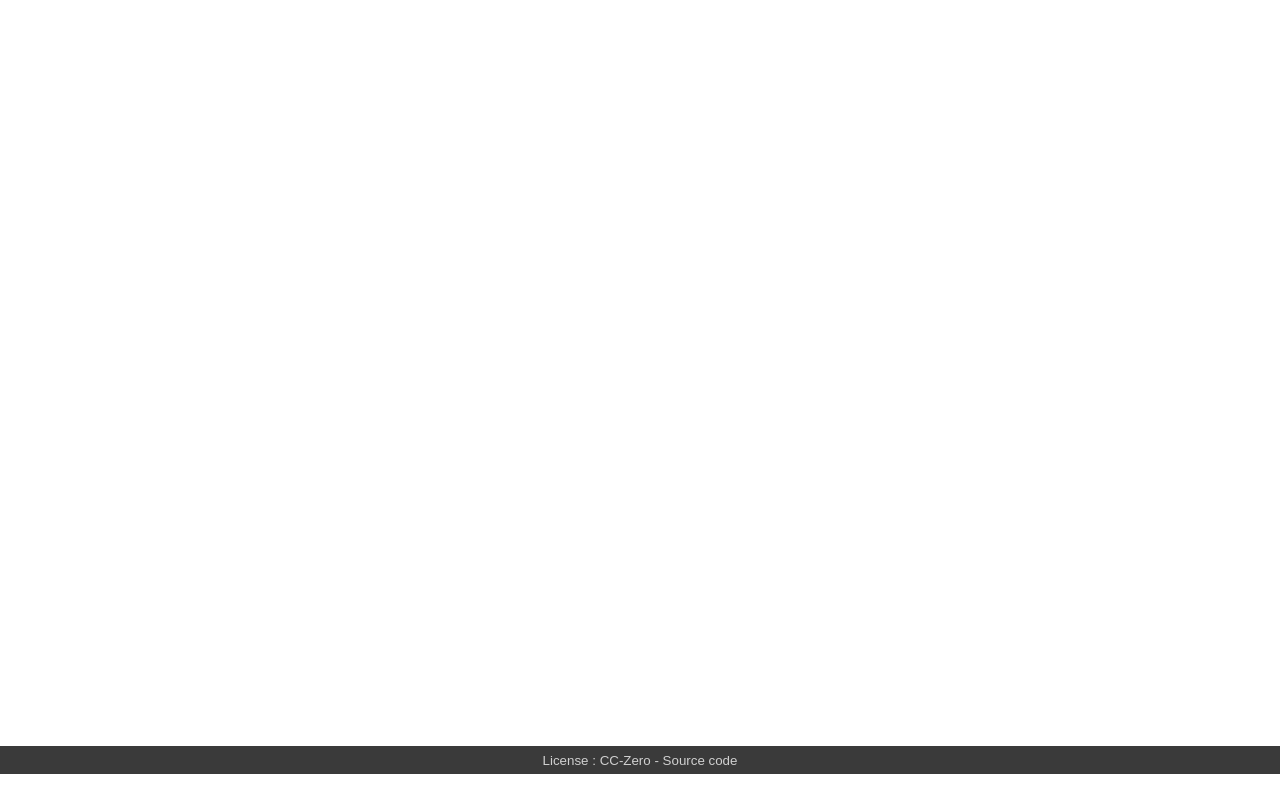
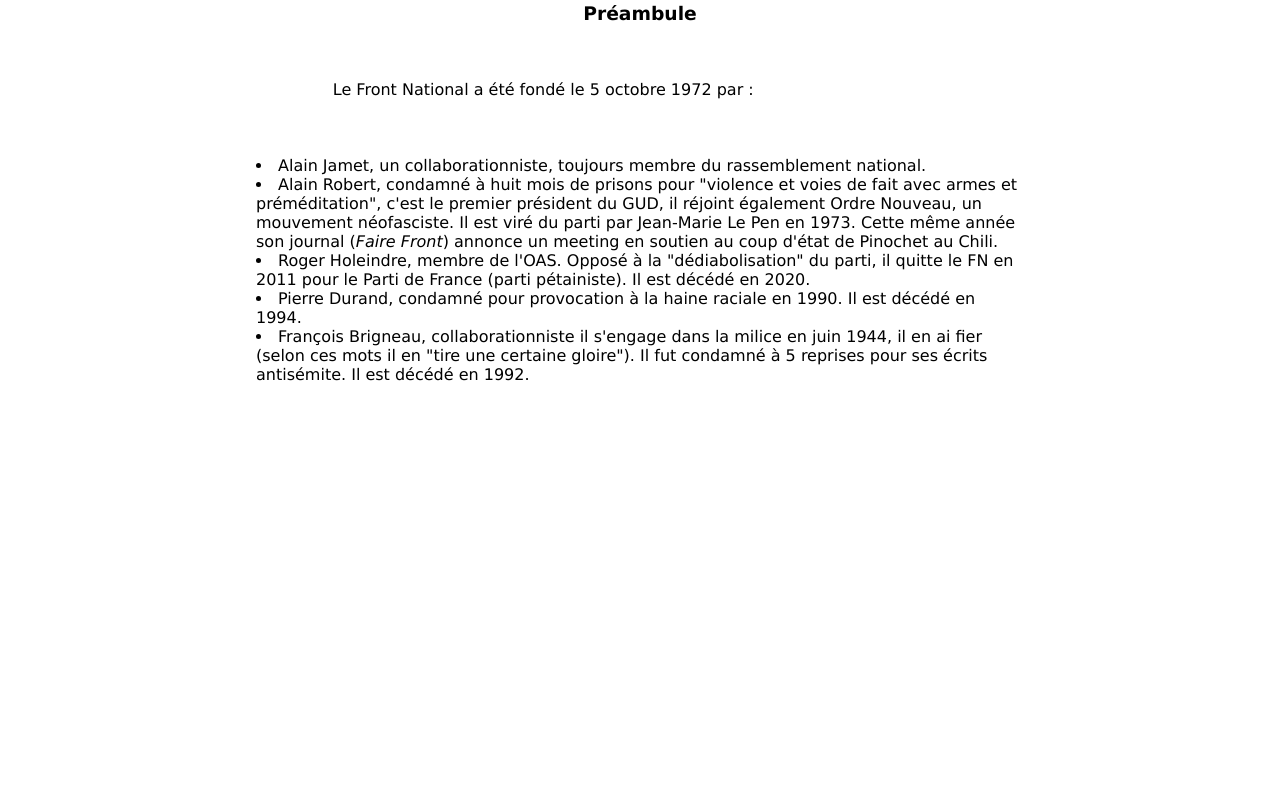
Before and after one commit to qui-est-reellement-le-RN/qui-est-reellement-le-RN.github.io, a plain HTML site: page index.html in a window 1280 px wide. Shown: the part 144-934 px from the top of the page. Drawn offline with Linux system fonts and the light colour scheme.

Commit message:
Ajout de 5/7 fondateur du RN

```diff
--- a/file/style.css
+++ b/file/style.css
@@ -1,7 +1,7 @@
 *{
     margin: 0px;
     padding: 0px;
-    font-family: Avenir, sans-serif;
+
 }
 
 nav{
@@ -10,6 +10,7 @@ nav{
     background-color: darkblue;
     position: sticky;
     top: 0px;
+    font-family: Avenir, sans-serif;
 }
 
 nav ul{
@@ -84,7 +85,12 @@ nav > ul li:hover .sous{
 
 .conteneur{
   margin: 50px 20px;
-  height: 750px;
+  height: 950px;
+  font-family: Verdana, Geneva, Tahoma, sans-serif;
+  width: 60%;
+  align-self: center;
+  margin-left: auto;
+  margin-right: auto;
 }
 
 #actuelle{
@@ -102,9 +108,28 @@ footer {
     padding: 5px;
     background-color: #3a3a3a;
     color: #d0d0d0;
+    font-family: Avenir, sans-serif;
 }
 
 a{
     text-decoration: none;
     color: #d0d0d0;
 }
+
+.titre{
+    text-align: center;
+}
+
+.text{
+    margin: 50px;
+    width: 80%;
+    align-self: center;
+    margin-left: auto;
+    margin-right: auto;
+    line-height: 2em;
+    text-justify: inter-word;
+}
+
+.italic{
+    font-style: italic;
+}
--- a/index.html
+++ b/index.html
@@ -16,7 +16,6 @@
                     <li><a href="#">Climatoscepticisme</a></li>
                     <li><a href="#">Conspirationnisme</a></li>
                     <li><a href="#">Homophobie</a></li>
-                    <li><a href="#">Bretagne</a></li>
                     <li><a href="#">Négationnisme</a></li>
                     <li><a href="#">Racisme et xénophobie</a></li>
                     <li><a href="#">Antisémitisme</a></li>
@@ -50,11 +49,33 @@
     </nav>
 
     <div class="conteneur">
-        <p></p>
+        <div class="centered">
+            <h1 class="titre">Qui est réellement le RN ?</h1>
+            <br/>
+            <h3 class="titre">Préambule</h3>
+            <p class="text">Le Front National a été fondé le 5 octobre 1972 par :
+                <li>Alain Jamet, un collaborationniste, toujours membre du rassemblement national.</li>
+                <li>Alain Robert, condamné à huit mois de prisons pour "violence et voies de fait avec armes et préméditation",
+                    c'est le premier président du GUD, il réjoint également Ordre Nouveau, un mouvement néofasciste. Il est viré du parti
+                    par Jean-Marie Le Pen en 1973. Cette même année son journal (<em>Faire Front</em>) annonce un meeting en soutien au
+                    coup d'état de Pinochet au Chili.</li>
+                <li>Roger Holeindre, membre de l'OAS. Opposé à la "dédiabolisation" du parti, il quitte le FN en 2011 pour le Parti de
+                    France (parti pétainiste). Il est décédé en 2020.</li>
+                <li>Pierre Durand, condamné pour provocation à la haine raciale en 1990. Il est décédé en 1994.</li>
+                <li>François Brigneau, collaborationniste il s'engage dans la milice en juin 1944, il en ai fier (selon ces mots
+                    il en "tire une certaine gloire"). Il fut condamné à 5 reprises pour ses écrits antisémite. Il est décédé en 1992.
+                </li>
+            </p>
+        </div>
     </div>
 
     <footer>
-        <small>License : <a target="_blank" href="https://creativecommons.org/publicdomain/zero/1.0/">CC-Zero</a> - <a target="_blank" href="https://github.com/qui-est-reellement-le-RN/qui-est-reellement-le-RN.github.io">Source code</a></small>
+        <small>
+            License :
+            <a target="_blank" href="https://creativecommons.org/publicdomain/zero/1.0/">CC-Zero</a>
+             -
+            <a target="_blank" href="https://github.com/qui-est-reellement-le-RN/qui-est-reellement-le-RN.github.io">Source code</a>
+        </small>
     </footer>
 </body>
 </html>
```
Also changed, not shown: outremer/region.html (+6 -1 lines).
